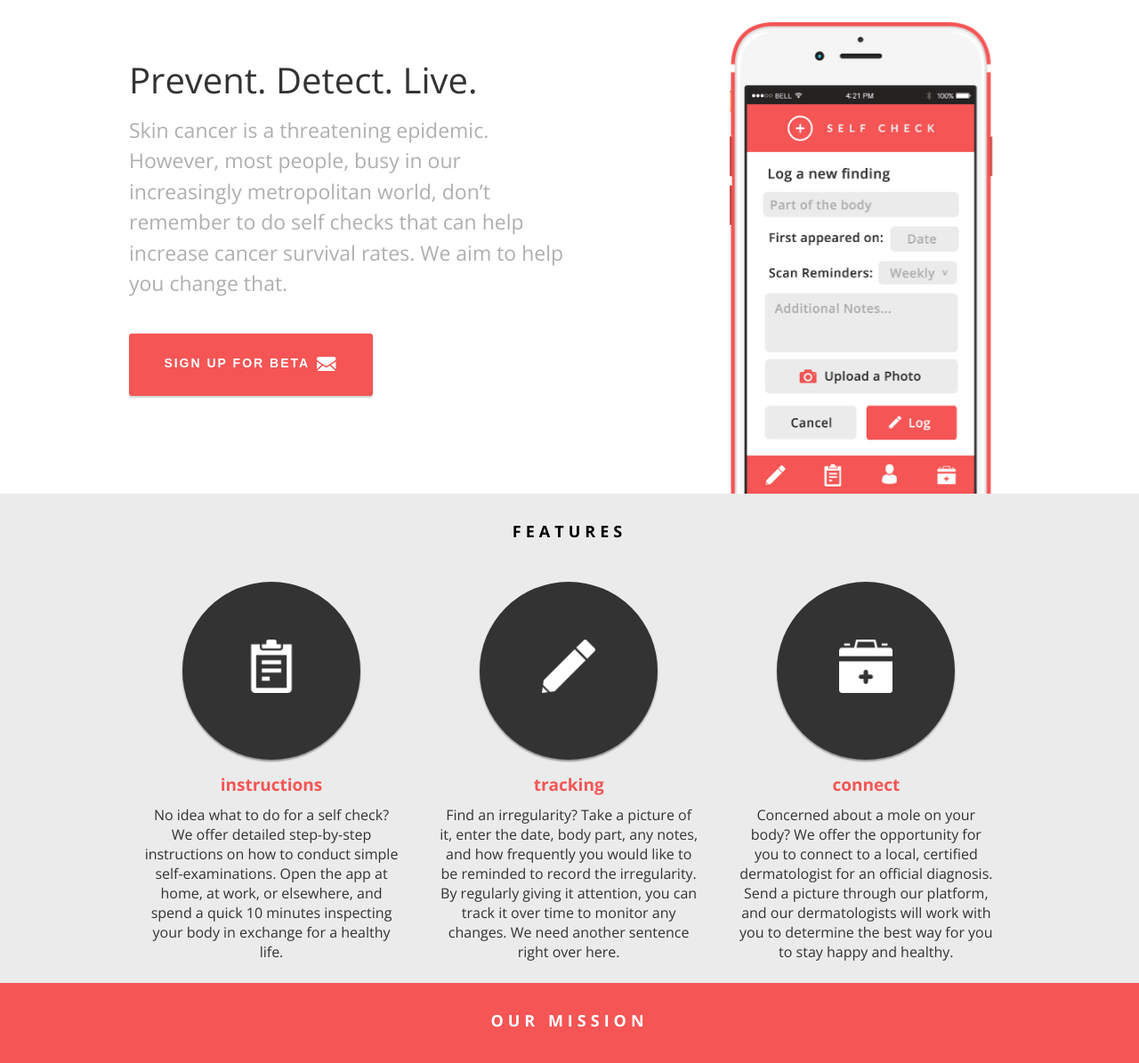
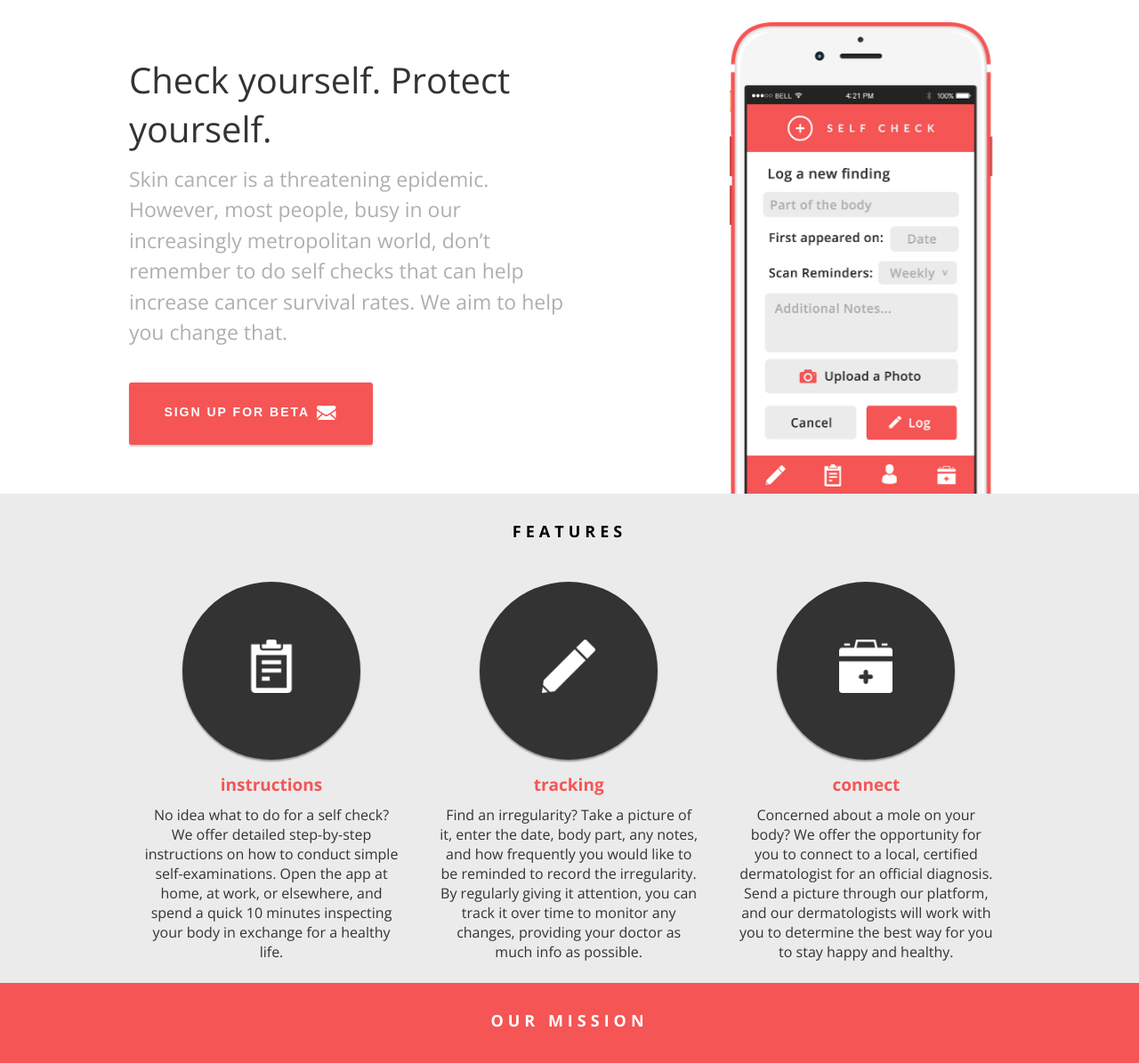
Before and after one commit to adhivd/selfcheck, a plain HTML site: page index.html in a window 1280 px wide. Shown: the part 95-1290 px from the top of the page at 89% size. Drawn offline with nearby package versions, Linux system fonts and the light colour scheme.

Commit message:
update text

```diff
--- a/index.html
+++ b/index.html
@@ -56,7 +56,7 @@
 
         <div class="container">
             <div id="info-box">
-                <h1>Prevent. Detect. Live.</h1>
+                <h1>Check yourself. Protect yourself.</h1>
                 <h2>Skin cancer is a threatening epidemic. However, most people, busy in our increasingly metropolitan world, don’t remember to do self checks that can help increase cancer survival rates. We aim to help you change that.</h2>
 
                 <button onclick="window.open('http://goo.gl/forms/gxItNjmbI7ZXBwok1','_blank');">sign up for beta <span class="mail"><img src="mail.png" id="animation" /></span></button>
@@ -84,7 +84,7 @@
                     <img src="track.png" />
                 </div>
                 <h4>tracking</h4>
-                <p>Find an irregularity? Take a picture of it, enter the date, body part, any notes, and how frequently you would like to be reminded to record the irregularity. By regularly giving it attention, you can track it over time to monitor any changes. We need another sentence right over here.</p>
+                <p>Find an irregularity? Take a picture of it, enter the date, body part, any notes, and how frequently you would like to be reminded to record the irregularity. By regularly giving it attention, you can track it over time to monitor any changes, providing your doctor as much info as possible.</p>
             </div>
 
             <div class="third">
```
